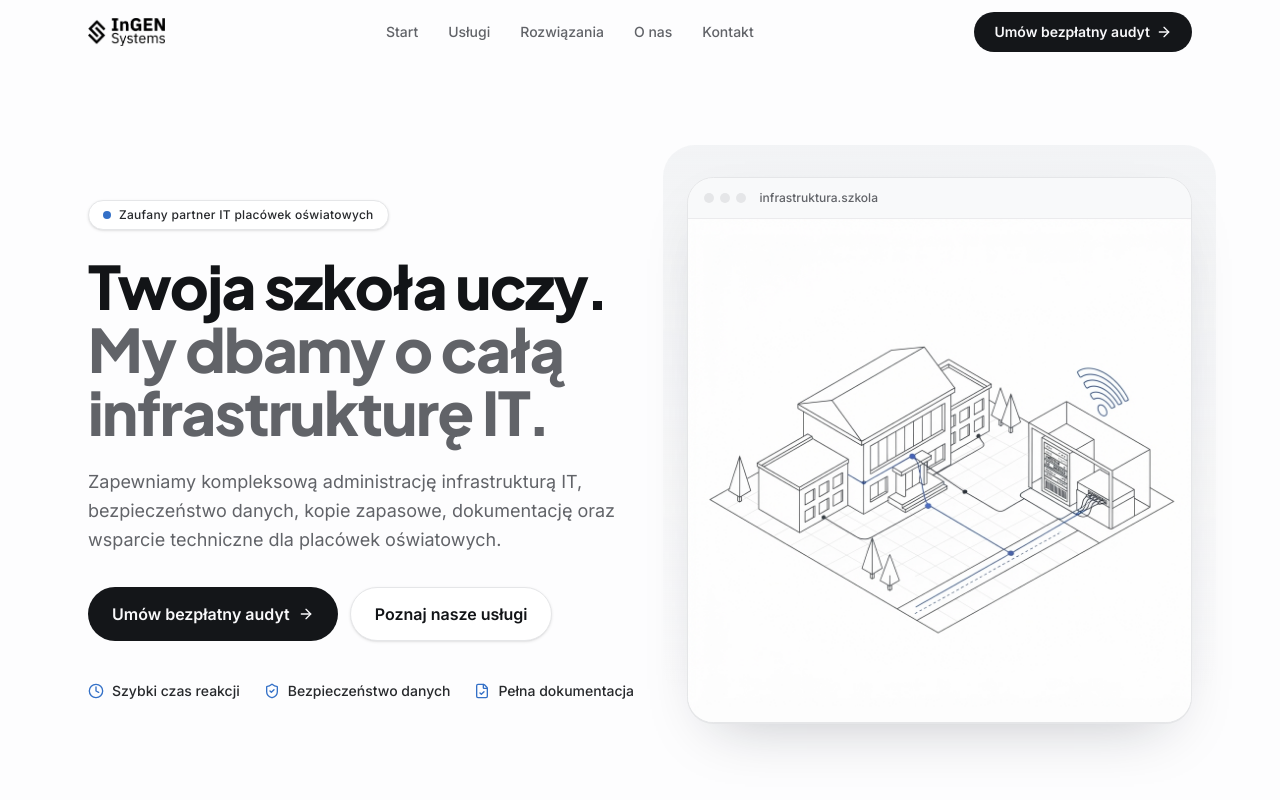
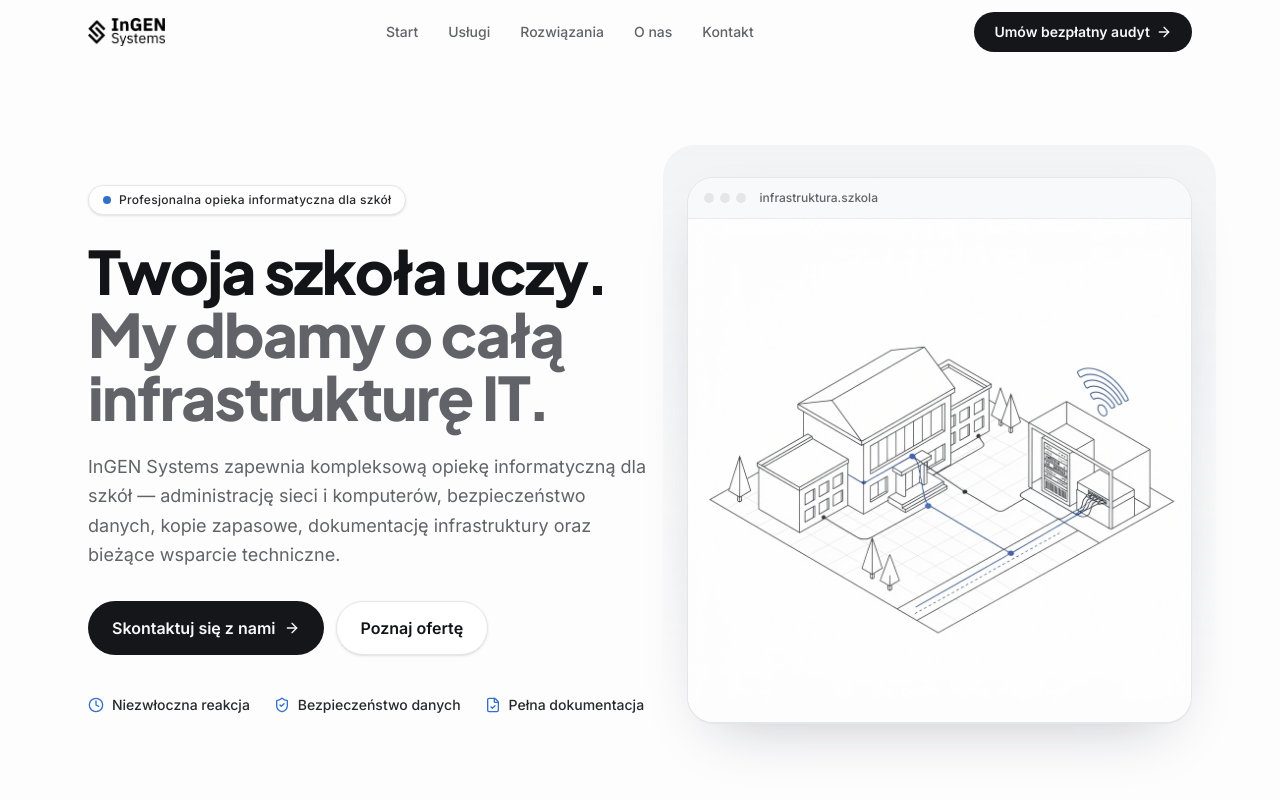
Before and after one commit to Alphbeth/InGEN, a Next.js app: page / in a window 1280 px wide. Shown: the top 800 px of the page. Built offline with nearby package versions, Linux system fonts and the light colour scheme.

Commit message:
Refine hero copy for school IT services

```diff
--- a/components/hero-section.tsx
+++ b/components/hero-section.tsx
@@ -2,7 +2,7 @@ import Image from 'next/image'
 import { ArrowRight, ShieldCheck, Clock, FileCheck } from 'lucide-react'
 
 const trustPoints = [
-  { icon: Clock, label: 'Szybki czas reakcji' },
+  { icon: Clock, label: 'Niezwłoczna reakcja' },
   { icon: ShieldCheck, label: 'Bezpieczeństwo danych' },
   { icon: FileCheck, label: 'Pełna dokumentacja' },
 ]
@@ -10,7 +10,6 @@ const trustPoints = [
 export function HeroSection() {
   return (
     <section id="start" className="relative overflow-hidden border-b border-border/70">
-      {/* engineered background layers */}
       <div
         className="pointer-events-none absolute inset-0 -z-10 bg-dot-grid opacity-60 mask-fade-b"
         aria-hidden="true"
@@ -27,7 +26,7 @@ export function HeroSection() {
               <span className="absolute inline-flex size-full animate-ping rounded-full bg-accent/50" />
               <span className="relative inline-flex size-2 rounded-full bg-accent" />
             </span>
-            Zaufany partner IT placówek oświatowych
+            Profesjonalna opieka informatyczna dla szkół
           </span>
 
           <h1 className="mt-6 font-heading text-4xl font-extrabold leading-[1.05] tracking-tight text-balance text-foreground sm:text-5xl lg:text-6xl">
@@ -38,8 +37,9 @@ export function HeroSection() {
           </h1>
 
           <p className="mt-6 max-w-xl text-lg leading-relaxed text-pretty text-muted-foreground">
-            Zapewniamy kompleksową administrację infrastrukturą IT, bezpieczeństwo danych, kopie
-            zapasowe, dokumentację oraz wsparcie techniczne dla placówek oświatowych.
+            InGEN Systems zapewnia kompleksową opiekę informatyczną dla szkół — administrację sieci
+            i komputerów, bezpieczeństwo danych, kopie zapasowe, dokumentację infrastruktury oraz
+            bieżące wsparcie techniczne.
           </p>
 
           <div className="mt-8 flex flex-col gap-3 sm:flex-row">
@@ -47,14 +47,14 @@ export function HeroSection() {
               href="#kontakt"
               className="group inline-flex items-center justify-center gap-2 rounded-full bg-primary px-6 py-3.5 text-base font-semibold text-primary-foreground transition-all hover:opacity-90"
             >
-              Umów bezpłatny audyt
+              Skontaktuj się z nami
               <ArrowRight className="size-4 transition-transform group-hover:translate-x-0.5" aria-hidden="true" />
             </a>
             <a
               href="#uslugi"
               className="inline-flex items-center justify-center rounded-full border border-border bg-card px-6 py-3.5 text-base font-semibold text-foreground shadow-sm transition-colors hover:bg-secondary"
             >
-              Poznaj nasze usługi
+              Poznaj ofertę
             </a>
           </div>
 
@@ -101,7 +101,7 @@ export function HeroSection() {
 
 const stats = [
   { value: '100%', label: 'Udokumentowanej infrastruktury' },
-  { value: '<24h', label: 'Czas reakcji na zgłoszenie' },
+  { value: 'Niezwłocznie', label: 'Reakcja na zgłoszenie' },
   { value: '24/7', label: 'Monitoring kluczowych systemów' },
   { value: '1', label: 'Odpowiedzialny partner IT' },
 ]
```
